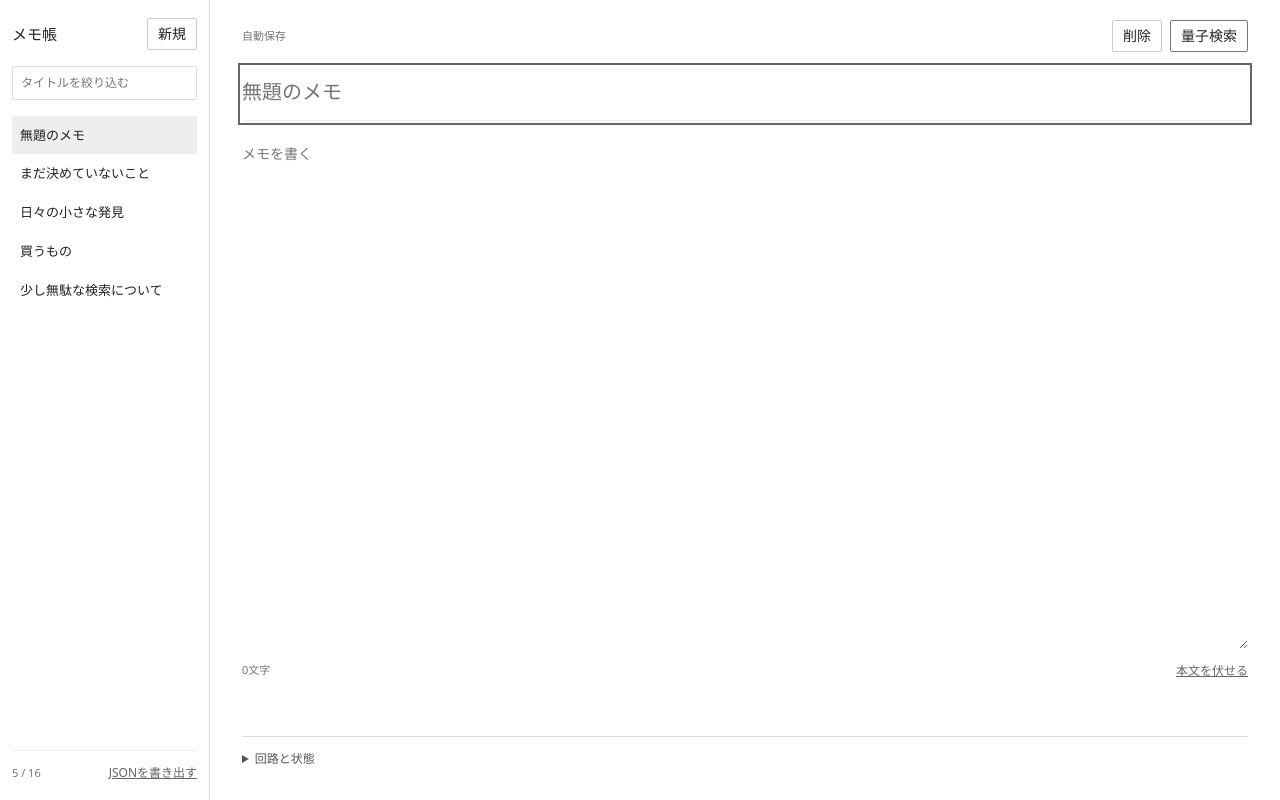
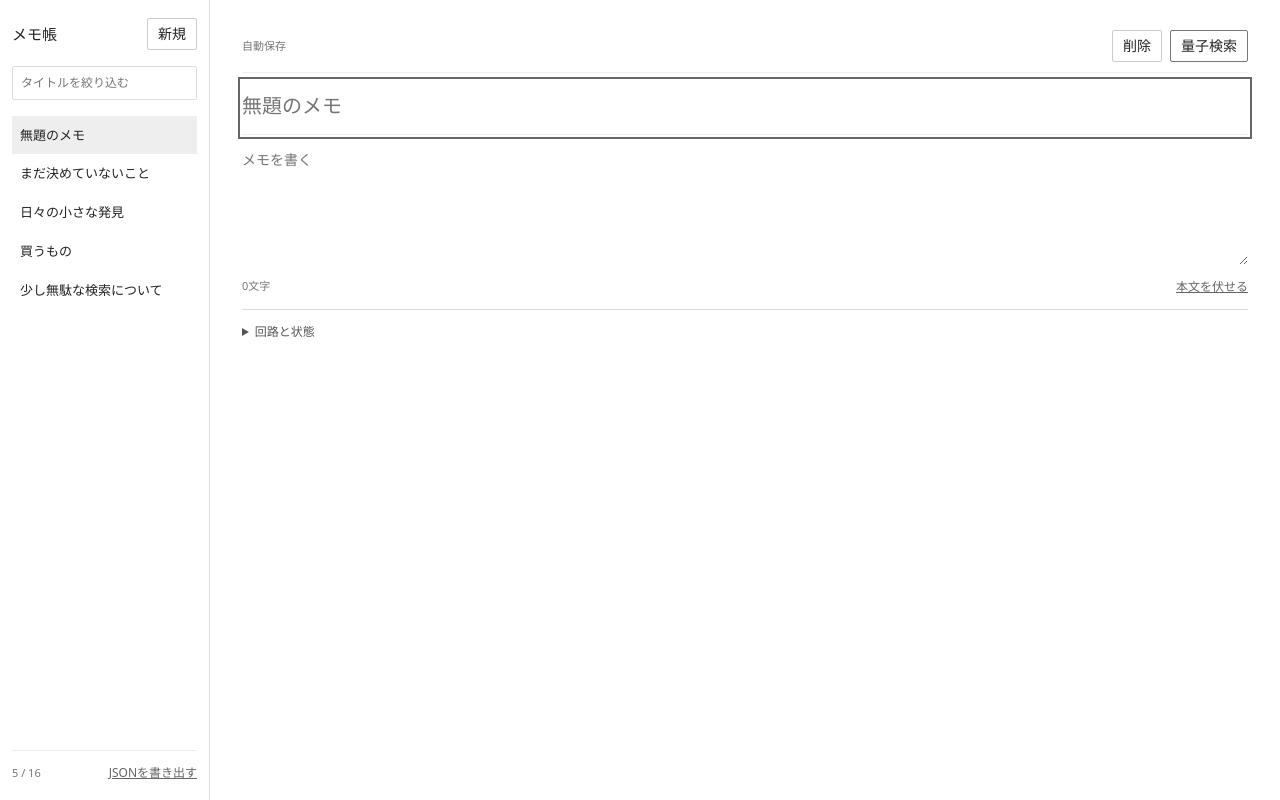
Before and after one commit to alpenabendrote/mawarimichi-memo, a React (Vite) app: page / in a window 1280 px wide. Both pictures are taken after a click on the button "新規". Built offline with nearby package versions, Linux system fonts and the light colour scheme.

Commit message:
Keep quantum search within reach and size the note body to its content

```diff
--- a/src/NoteEditor.tsx
+++ b/src/NoteEditor.tsx
@@ -1,4 +1,4 @@
-import type { Ref } from 'react';
+import { useLayoutEffect, useRef, type Ref } from 'react';
 import type { Note } from './notes';
 
 export function NoteEditor({ note, bodyVisible, titleRef, onChange, onHide }: {
@@ -8,10 +8,18 @@ export function NoteEditor({ note, bodyVisible, titleRef, onChange, onHide }: {
   onChange: (field: 'title' | 'body', value: string) => void;
   onHide: () => void;
 }) {
+  const bodyRef = useRef<HTMLTextAreaElement>(null);
+  useLayoutEffect(() => {
+    const body = bodyRef.current;
+    if (!body) return;
+    body.style.height = 'auto';
+    body.style.height = `${Math.min(body.scrollHeight, 360)}px`;
+  }, [note.id, note.body, bodyVisible]);
+
   return <section id="note-editor" className="editor" aria-label="メモの編集">
     <input ref={titleRef} className="note-title" aria-label="メモのタイトル" placeholder="無題のメモ" value={note.title} maxLength={120} onChange={event => onChange('title', event.target.value)} />
     {bodyVisible ? <>
-      <textarea className="note-body" aria-label="メモ本文" value={note.body} placeholder="メモを書く" maxLength={200000} spellCheck={false} onChange={event => onChange('body', event.target.value)} />
+      <textarea ref={bodyRef} rows={4} className="note-body" aria-label="メモ本文" value={note.body} placeholder="メモを書く" maxLength={200000} spellCheck={false} onChange={event => onChange('body', event.target.value)} />
       <div className="editor-footer"><span>{Array.from(note.body).length.toLocaleString()}文字</span><button className="link-button" onClick={onHide}>本文を伏せる</button></div>
     </> : <div className="hidden-body"><p>本文は伏せています。</p><p className="muted">「量子検索」で観測します。</p></div>}
   </section>;
--- a/src/QuantumPanel.tsx
+++ b/src/QuantumPanel.tsx
@@ -2,14 +2,20 @@ import { useEffect, useRef, useState } from 'react';
 import { basisLabel, describeGate, probabilities, stageNames, type PreparedSearch } from './quantum/simulator';
 
 function Circuit({ trace, step }: { trace: PreparedSearch; step: number }) {
-  const markerRef = useRef<SVGGElement | null>(null);
-  useEffect(() => { markerRef.current?.scrollIntoView({ block: 'nearest', inline: 'center', behavior: 'instant' }); }, [step]);
+  const scrollRef = useRef<HTMLDivElement | null>(null);
+  useEffect(() => {
+    const container = scrollRef.current;
+    if (!container) return;
+    // Keep the measurement marker visible without scrolling the whole page.
+    const markerX = 48 + (step - 0.5) * 34;
+    container.scrollTo({ left: Math.max(0, markerX - container.clientWidth / 2), behavior: 'instant' });
+  }, [step]);
   if (trace.qubits === 0) return <p className="muted">メモが1件のため、量子ビットは不要です。</p>;
   const gates = trace.gates.slice(0, -1);
   const left = 48, cell = 34, row = 35, top = 40;
   const width = left + (gates.length + 1) * cell;
   const markerX = left + (step - 0.5) * cell;
-  return <div className="circuit-scroll" tabIndex={0} aria-label="量子回路。横にスクロールできます。">
+  return <div ref={scrollRef} className="circuit-scroll" tabIndex={0} aria-label="量子回路。横にスクロールできます。">
     <svg width={width} height={top + trace.qubits * row + 5} role="img" aria-label={`${trace.qubits}量子ビットの回路。縦線Mの位置で測定します。`}>
       {Array.from({ length: trace.qubits }, (_, q) => <g key={q}><text x="4" y={top + q * row + 4}>q{q}</text><line className="wire" x1="28" x2={width - 8} y1={top + q * row} y2={top + q * row} /></g>)}
       {gates.map((gate, i) => {
@@ -21,7 +27,7 @@ function Circuit({ trace, step }: { trace: PreparedSearch; step: number }) {
           <rect x={x - 11} y={y - 11} width="22" height="22" /><text x={x} y={y + 4} textAnchor="middle">{gate.kind === 'MCX' ? 'X' : gate.kind}</text>
         </g>;
       })}
-      <g ref={markerRef} className="measurement-marker"><line x1={markerX} x2={markerX} y1="22" y2={top + (trace.qubits - 1) * row + 15} /><text x={markerX} y="13" textAnchor="middle">M</text></g>
+      <g className="measurement-marker"><line x1={markerX} x2={markerX} y1="22" y2={top + (trace.qubits - 1) * row + 15} /><text x={markerX} y="13" textAnchor="middle">M</text></g>
     </svg>
   </div>;
 }
--- a/src/style.css
+++ b/src/style.css
@@ -17,20 +17,21 @@ button:disabled { color: #aaa; cursor: default; }
 .list-footer { border-top: 1px solid #eee; padding-top: 12px; display: flex; align-items: center; justify-content: space-between; gap: 10px; font-size: 11px; color: #777; }
 .link-button { background: none; border: 0; padding: 0; text-decoration: underline; font-size: 12px; color: #666; }
 .main { min-width: 0; padding: 20px 32px; display: flex; flex-direction: column; }
-.note-toolbar { display: flex; justify-content: space-between; align-items: center; gap: 12px; margin-bottom: 15px; }
+.note-toolbar { position: sticky; top: 0; z-index: 3; background: white; display: flex; justify-content: space-between; align-items: center; gap: 12px; margin-bottom: 8px; padding: 10px 0; border-bottom: 1px solid #eee; }
 .note-toolbar > div { display: flex; gap: 8px; }
 .note-toolbar .muted { font-size: 11px; }
 .observe-button { border-color: #777; }
-.editor { display: flex; flex-direction: column; min-height: 420px; flex: 1; }
+.editor { display: flex; flex-direction: column; }
 .note-title { background: transparent; border: 0; border-bottom: 1px solid #eee; border-radius: 0; padding: 9px 0 12px; width: 100%; font-size: 20px; font-weight: 500; }
-.note-body { flex: 1; width: 100%; resize: vertical; border: 0; padding: 20px 0; min-height: 330px; line-height: 1.9; font-size: 14px; background: transparent; }
+.note-body { width: 100%; resize: vertical; border: 0; padding: 12px 0; min-height: 128px; max-height: 360px; overflow-y: auto; line-height: 1.9; font-size: 14px; background: transparent; }
 .note-body:focus-visible { outline-offset: 5px; }
 .editor-footer { display: flex; justify-content: space-between; gap: 15px; padding: 12px 0; font-size: 11px; color: #777; }
-.hidden-body { flex: 1; padding-top: 25px; color: #777; }
+.hidden-body { padding: 14px 0; color: #777; }
 .hidden-body p { margin: 5px 0; font-size: 13px; }
 .muted { color: #777; }
 .hidden-body .muted { font-size: 12px; }
 .observation-message { font-size: 12px; color: #666; min-height: 20px; margin: 12px 0; overflow-wrap: anywhere; }
+.observation-message:empty { display: none; }
 .notice { background: #f5f5f5; padding: 9px 12px; font-size: 12px; margin: 0 0 15px; display: flex; align-items: center; gap: 12px; }
 .notice.error { color: #8b352c; }
 .dismiss { margin-left: auto; border: 0; background: transparent; padding: 0 4px; }
@@ -74,8 +75,6 @@ code { font: 11px ui-monospace, Consolas, monospace; }
   .note-list button { padding: 6px 8px; }
   .list-footer { padding-top: 7px; }
   .main { padding: 16px; }
-  .editor { min-height: 300px; }
-  .note-body { min-height: 250px; }
   .note-title { font-size: 18px; }
   .measurement-position { gap: 8px; }
 }
```
Also changed, not shown: 1 other file (tests, documents, lock files or other folders).
